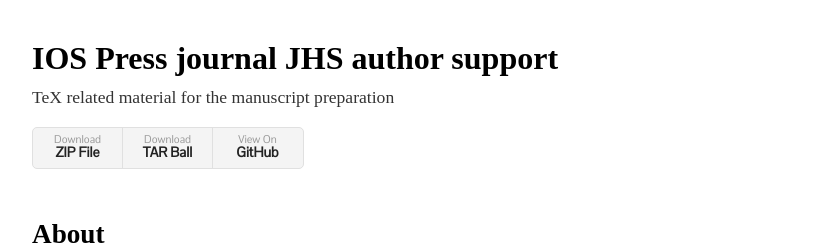
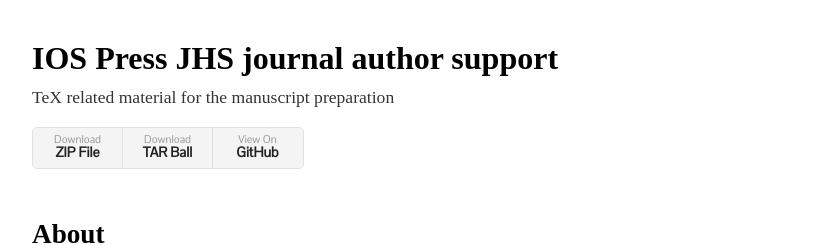
Before and after one commit to vtex-soft/texsupport.iospress-jhs, a Jekyll site: the page built from README.md, in a window 1280 px wide. Shown: the top 245 px of the page, without its empty margins (224-1055 px from the left). Built offline with Jekyll 4.4.1, drawn with Linux system fonts in a browser that asks for light colours; some web fonts are replaced; our own code applies the rules of GitHub Pages for plain Markdown files.

```diff
--- a/_config.yml
+++ b/_config.yml
@@ -1,3 +1,3 @@
-title: IOS Press journal JHS author support
+title: IOS Press JHS journal author support
 description: TeX related material for the manuscript preparation
 show_downloads: true
```
